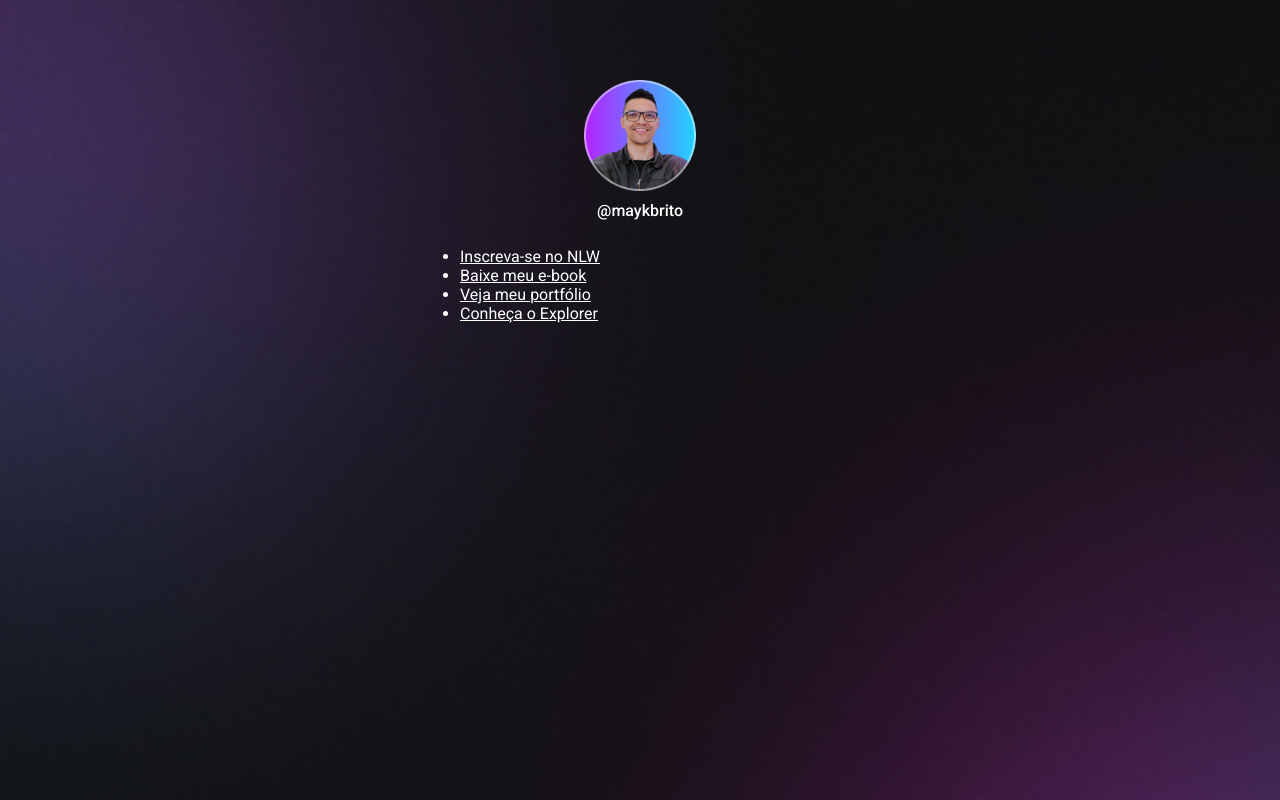
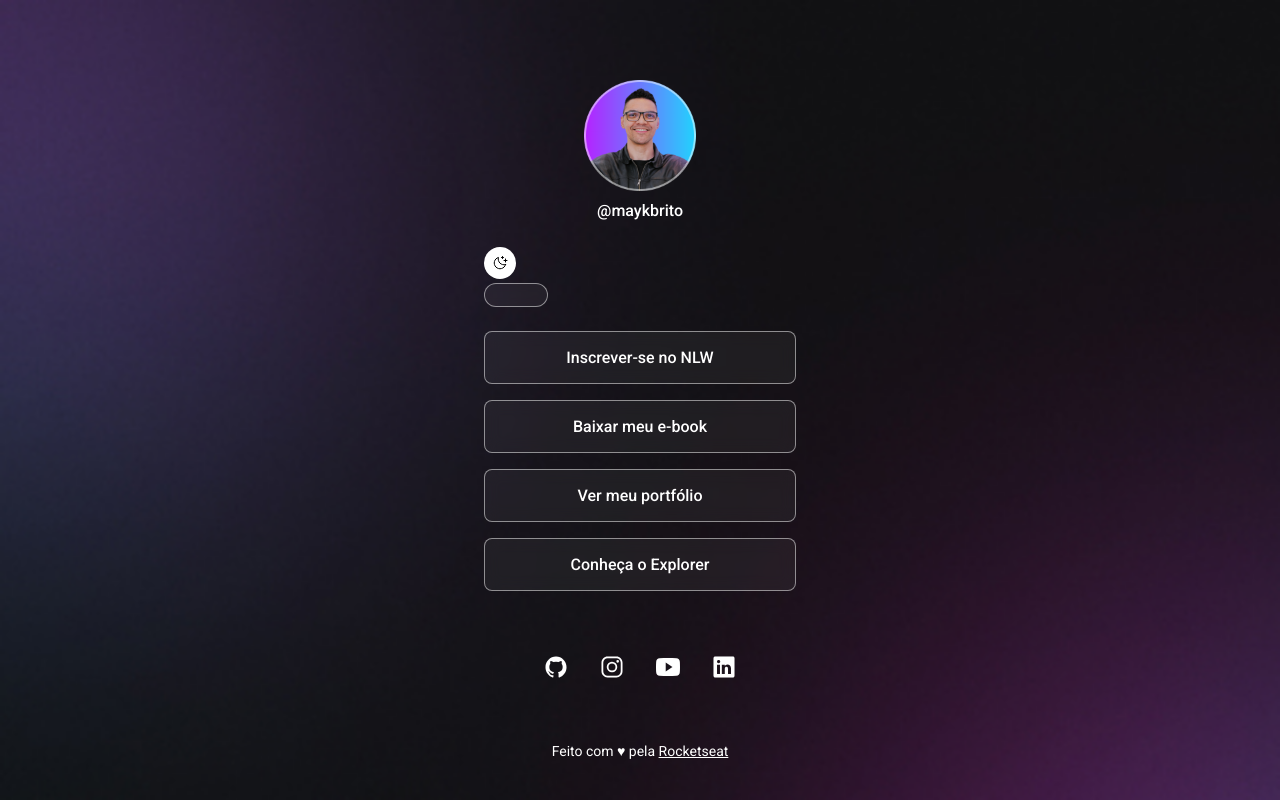
Before and after one commit to SK3010z/estudos-rocketseat, a plain HTML site: page index.html in a window 1280 px wide. Drawn offline with nearby package versions, Linux system fonts and the light colour scheme.

Commit message:
modo escuro e claro

```diff
--- a/index.html
+++ b/index.html
@@ -1,5 +1,5 @@
 <!DOCTYPE html>
-<html lang="pt-br">
+<html lang="pt-br" class="liht">
   <head>
     <link rel="preconnect" href="https://fonts.googleapis.com" />
     <link rel="preconnect" href="https://fonts.gstatic.com" crossorigin />
@@ -15,28 +15,83 @@
   <body>
     <div id="container">
       <div id="profile">
+
+
         <img
           src="assets/avatar.png"
           alt="Foto de Mayk Brito sorrindo, usando óculos, casaco e blusa preta e fundo roxo e azul"
         />
         <p>@maykbrito</p>
       </div>
+
+      <div id="switch">
+        <button title="switch"></button>
+        <span></span>
+      </div>
+
       <ul>
         <li>
-          <a href="#">Inscreva-se no NLW</a>
+          <a href="#">Inscrever-se no NLW</a>
         </li>
         <li>
-          <a href="#">Baixe meu e-book</a>
+          <a href="#">Baixar meu e-book</a>
         </li>
         <li>
-          <a href="https://github.com/maykbrito">Veja meu portfólio</a>
+          <a href="https://github.com/maykbrito">Ver meu portfólio</a>
         </li>
         <li>
-          <a href="https://rocketseat.com.br/explorer" target="_blank">Conheça o Explorer</a>
+          <a
+            href="https://rocketseat.com.br/explorer"
+            target="_blank"
+            rel="noopener noreferrer"
+            >Conheça o Explorer</a
+          >
         </li>
+      </ul>
+      <div id="social-links">
+        <a
+          href="https://github.com/SK3010z"
+          target="_blank"
+          rel="noopener noreferrer"
+        >
+          <ion-icon name="logo-github"></ion-icon>
+        </a>
 
+        <a
+          href="http://instagram.com/sk3010.z"
+          target="_blank"
+          rel="noopener noreferrer"
+        >
+          <ion-icon name="logo-instagram"></ion-icon>
+        </a>
 
-      </ul>
+        <a
+          href="http://youtube.com/maykbrito"
+          target="_blank"
+          rel="noopener noreferrer"
+        >
+          <ion-icon name="logo-youtube"></ion-icon>
+        </a>
+
+        <a
+          href="http://linkedin.com/maykbrito"
+          target="_blank"
+          rel="noopener noreferrer"
+        >
+          <ion-icon name="logo-linkedin"></ion-icon>
+        </a>
+      </div>
+      <footer>
+        Feito com ♥ pela <a href="https://rocketseat.com.br/">Rocketseat</a>
+      </footer>
     </div>
+    <script
+      type="module"
+      src="https://unpkg.com/ionicons@7.1.0/dist/ionicons/ionicons.esm.js"
+    ></script>
+    <script
+      nomodule
+      src="https://unpkg.com/ionicons@7.1.0/dist/ionicons/ionicons.js"
+    ></script>
   </body>
 </html>
--- a/style.css
+++ b/style.css
@@ -1,39 +1,147 @@
-*{
+* {
   margin: 0;
   padding: 0;
   box-sizing: border-box;
 }
-body{
+
+:root {
+  --text-color: white;
+  --bg-url: url(assets/bg-mobile.jpg);
+  --stroke-color: rgba(255, 255, 255, 0.5);
+  --surface-color: rgba(255, 255, 255, 0.05);
+  --surface-color-hover: rgba(0, 0, 0, 0.02);
+  --highlight-color: rgba(255, 255, 255, 0.2);
+  --switch-bg-url: url(assets/MoonStars.svg);
+}
+
+.light {
+  --text-color: black;
+  --bg-url: url(assets/bg-mobile-light.jpg);
+  --stroke-color: rgba(0, 0, 0, 0.5);
+  --surface-color: rgba(0, 0, 0, 0.05);
+  --surface-color-hover: rgba(0, 0, 0, 0.02);
+  --highlight-color: rgba(0, 0, 0, 0.2);
+  --switch-bg-url: url(assets/Sun.svg);
+}
+
+body {
   /* background-image: url(assets/bg-mobile.jpg);
     background-repeat: no-repeat;
     background-position: top center;
     background-size: cover;
     background-attachment: fixed; */
-    background: url(assets/bg-mobile.jpg) no-repeat top center/cover;
-
+  background: var(--bg-url) no-repeat top center/cover;
 }
-body *{
-    font-family: 'Roboto', sans-serif;
-    color: #fff;
+body * {
+  font-family: "Roboto", sans-serif;
+  color: var(--text-color);
 }
 
-#container{
+#container {
   width: 360px;
   height: 712px;
   /* border: 1px solid #fff; */
   margin: 56px auto 0px;
+  padding: 0px 24px;
 }
-#profile{
+
+/* profile  */
+#profile {
   text-align: center;
   padding: 24px;
 }
-#profile img{
+#profile img {
   width: 112px;
   display: block;
   margin: auto;
 }
-#profile p{
+#profile p {
   font-weight: 500;
   line-height: 24px;
   margin-top: 8px;
 }
+
+/* switch */
+#switch button {
+  width: 32px;
+  height: 32px;
+  background: white var(--switch-bg-url) no-repeat center;
+  border: 0;
+  border-radius: 50%;
+}
+
+#switch span {
+  display: block;
+  width: 64px;
+  height: 24px;
+  background: var(--surface-color);
+  border: 1px solid var(--stroke-color);
+  -webkit-backdrop-filter: blur(4px);
+  backdrop-filter: blur(4px);
+  border-radius: 9999px;
+}
+
+/* links */
+ul {
+  margin: 24px 0px;
+  display: flex;
+  list-style: none;
+  flex-direction: column;
+  gap: 16px;
+}
+
+ul li a {
+  display: flex;
+  justify-content: center;
+  align-items: center;
+
+  padding: 16px 24px;
+
+  background-color: var(--surface-color);
+  border: 1px solid var(--stroke-color);
+  border-radius: 8px;
+
+  -webkit-backdrop-filter: blur(8px);
+  backdrop-filter: blur(8px);
+
+  text-decoration: none;
+  font-weight: 500;
+
+  transition: background 0.2s, border 0.2s;
+}
+/* pseudo-selector */
+ul li a:hover {
+  background-color: var(--surface-color-hover);
+  border: 1.5px solid var(--text-color);
+}
+/* social-links */
+#social-links {
+  display: flex;
+  justify-content: center;
+
+  padding: 24px 0;
+
+  font-size: 24px;
+}
+
+#social-links a {
+  display: flex;
+  align-items: center;
+  justify-content: center;
+
+  padding: 16px;
+
+  border-radius: 50%;
+
+  transition: background 0.2s;
+}
+
+#social-links a:hover {
+  background-color: var(--highlight-color);
+}
+
+footer {
+  padding: 24px 0;
+  text-align: center;
+  font-size: 14px;
+}
```
Also changed, not shown: 1 other file. Lines whose indentation alone changed are shown as unchanged.
